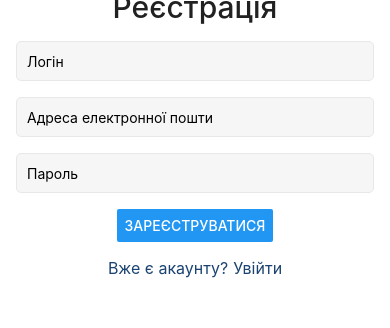
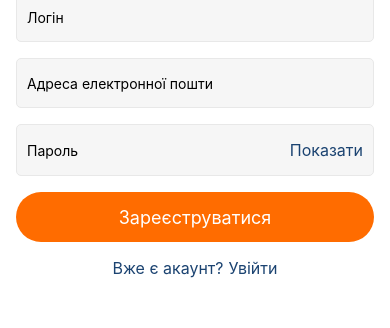
Before and after one commit to VasylRybotytskyi/react-native-hw-02, a React Native app in the folder AwesomeProject/: screen / in a window 390 px wide. Shown: the top 328 px of the page. Built offline with nearby package versions, Linux system fonts and the light colour scheme.

Commit message:
fixed error

```diff
--- a/AwesomeProject/Screens/LoginScreen.js
+++ b/AwesomeProject/Screens/LoginScreen.js
@@ -1,6 +1,5 @@
-import React from "react";
+import React, { useState } from "react";
 import {
-  Button,
   ImageBackground,
   Text,
   TextInput,
@@ -9,11 +8,18 @@ import {
   StyleSheet,
   Dimensions,
 } from "react-native";
+import { Button } from "react-native-elements";
 
 const windowWidth = Dimensions.get("window").width; // Для ширини екрану
 const windowHeight = Dimensions.get("window").height; // Для висоти екрану
 
 export const LoginScreen = () => {
+  const [showPassword, setShowPassword] = useState(false);
+
+  const togglePasswordVisibility = () => {
+    setShowPassword(!showPassword);
+  };
+
   return (
     <View style={styles.container}>
       <ImageBackground
@@ -26,8 +32,21 @@ export const LoginScreen = () => {
             style={styles.input}
             placeholder="Адреса електронної пошти"
           />
-          <TextInput style={styles.input} placeholder="Пароль" />
-          <Button style={styles.button} title="Увійти" onPress={() => {}} />
+          <View style={styles.passwordInputContainer}>
+            <TextInput
+              style={styles.passwordInput}
+              placeholder="Пароль"
+              secureTextEntry={!showPassword}
+            />
+            <TouchableOpacity onPress={togglePasswordVisibility}>
+              <Text style={styles.passwordToggleText}>
+                {showPassword ? "Сховати" : "Показати"}
+              </Text>
+            </TouchableOpacity>
+          </View>
+          <TouchableOpacity style={styles.buttonContainer} onPress={() => {}}>
+            <Button title="Увійти" buttonStyle={styles.button} />
+          </TouchableOpacity>
           <View style={styles.registerContainer}>
             <Text style={styles.registerText}>Немає акаунту?</Text>
             <TouchableOpacity onPress={() => {}}>
@@ -55,7 +74,7 @@ const styles = StyleSheet.create({
     display: "flex",
     gap: 16,
     backgroundColor: "rgba(255, 255, 255, 1)",
-    paddingTop: 32,
+    paddingTop: 92,
     paddingBottom: 144,
     paddingLeft: 16,
     paddingRight: 16,
@@ -65,6 +84,7 @@ const styles = StyleSheet.create({
     bottom: 0,
     left: 0,
     width: windowWidth,
+    alignItems: "center", // Відцентровує горизонтально
   },
   title: {
     fontWeight: "500",
@@ -75,28 +95,67 @@ const styles = StyleSheet.create({
   },
   input: {
     width: "100%",
-    height: 40,
+    height: 50,
     backgroundColor: "#F6F6F6",
     borderWidth: 1,
     borderColor: "rgba(232, 232, 232, 1)",
     borderRadius: 5,
     paddingHorizontal: 10,
   },
+  buttonContainer: {
+    width: "100%",
+  },
   button: {
     backgroundColor: "#FF6C00",
     borderRadius: 100,
+    height: 50,
   },
   registerContainer: {
     flexDirection: "row",
     justifyContent: "center",
   },
   registerText: {
-    fontWeight: 400,
+    fontWeight: "400",
     fontSize: 16,
-    color: "#212121",
+    color: "rgba(27, 67, 113, 1)",
   },
   registerLink: {
-    color: "blue",
+    color: "rgba(27, 67, 113, 1)",
     marginLeft: 5,
   },
+  image: {
+    position: "absolute",
+    width: 120,
+    height: 120,
+    backgroundColor: "#F6F6F6",
+    borderRadius: 16,
+    top: -60,
+  },
+  add: {
+    position: "absolute",
+    bottom: 20,
+    right: -12,
+    color: "rgba(255, 108, 0, 1)",
+  },
+  passwordInputContainer: {
+    width: "100%",
+    flexDirection: "row",
+    alignItems: "center",
+    justifyContent: "space-between",
+    borderWidth: 1,
+    borderColor: "rgba(232, 232, 232, 1)",
+    borderRadius: 5,
+    paddingHorizontal: 10,
+    backgroundColor: "#F6F6F6",
+  },
+  passwordInput: {
+    flex: 1,
+    height: 50,
+    backgroundColor: "#F6F6F6",
+  },
+  passwordToggleText: {
+    color: "#1B4371",
+    fontWeight: "400",
+    fontSize: 16,
+  },
 });
--- a/AwesomeProject/Screens/RegistrationScreen.js
+++ b/AwesomeProject/Screens/RegistrationScreen.js
@@ -1,6 +1,5 @@
-import React from "react";
+import React, { useState } from "react";
 import {
-  Button,
   ImageBackground,
   Text,
   TextInput,
@@ -9,13 +8,19 @@ import {
   StyleSheet,
   Dimensions,
 } from "react-native";
-
+import { Button } from "react-native-elements";
 import { AntDesign } from "@expo/vector-icons";
 
 const windowWidth = Dimensions.get("window").width; // Для ширини екрану
 const windowHeight = Dimensions.get("window").height; // Для висоти екрану
 
 export const RegistrationScreen = () => {
+  const [showPassword, setShowPassword] = useState(false);
+
+  const togglePasswordVisibility = () => {
+    setShowPassword(!showPassword);
+  };
+
   return (
     <View style={styles.container}>
       <ImageBackground
@@ -32,14 +37,23 @@ export const RegistrationScreen = () => {
             style={styles.input}
             placeholder="Адреса електронної пошти"
           />
-          <TextInput style={styles.input} placeholder="Пароль" />
-          <Button
-            style={styles.button}
-            title="Зареєструватися"
-            onPress={() => {}}
-          />
+          <View style={styles.passwordInputContainer}>
+            <TextInput
+              style={styles.passwordInput}
+              placeholder="Пароль"
+              secureTextEntry={!showPassword}
+            />
+            <TouchableOpacity onPress={togglePasswordVisibility}>
+              <Text style={styles.passwordToggleText}>
+                {showPassword ? "Сховати" : "Показати"}
+              </Text>
+            </TouchableOpacity>
+          </View>
+          <TouchableOpacity style={styles.buttonContainer} onPress={() => {}}>
+            <Button title="Зареєструватися" buttonStyle={styles.button} />
+          </TouchableOpacity>
           <View style={styles.registerContainer}>
-            <Text style={styles.registerText}>Вже є акаунту?</Text>
+            <Text style={styles.registerText}>Вже є акаунт?</Text>
             <TouchableOpacity onPress={() => {}}>
               <Text style={[styles.registerText, styles.registerLink]}>
                 Увійти
@@ -86,24 +100,27 @@ const styles = StyleSheet.create({
   },
   input: {
     width: "100%",
-    height: 40,
+    height: 50,
     backgroundColor: "#F6F6F6",
     borderWidth: 1,
     borderColor: "rgba(232, 232, 232, 1)",
     borderRadius: 5,
     paddingHorizontal: 10,
   },
+  buttonContainer: {
+    width: "100%",
+  },
   button: {
     backgroundColor: "#FF6C00",
     borderRadius: 100,
-    width: "100%",
+    height: 50,
   },
   registerContainer: {
     flexDirection: "row",
     justifyContent: "center",
   },
   registerText: {
-    fontWeight: 400,
+    fontWeight: "400",
     fontSize: 16,
     color: "rgba(27, 67, 113, 1)",
   },
@@ -125,4 +142,25 @@ const styles = StyleSheet.create({
     right: -12,
     color: "rgba(255, 108, 0, 1)",
   },
+  passwordInputContainer: {
+    width: "100%",
+    flexDirection: "row",
+    alignItems: "center",
+    justifyContent: "space-between",
+    borderWidth: 1,
+    borderColor: "rgba(232, 232, 232, 1)",
+    borderRadius: 5,
+    paddingHorizontal: 10,
+    backgroundColor: "#F6F6F6",
+  },
+  passwordInput: {
+    flex: 1,
+    height: 50,
+    backgroundColor: "#F6F6F6",
+  },
+  passwordToggleText: {
+    color: "#1B4371",
+    fontWeight: "400",
+    fontSize: 16,
+  },
 });
--- a/AwesomeProject/package.json
+++ b/AwesomeProject/package.json
@@ -13,7 +13,8 @@
     "expo": "~48.0.18",
     "expo-status-bar": "~1.4.4",
     "react": "18.2.0",
-    "react-native": "0.71.8"
+    "react-native": "0.71.8",
+    "react-native-elements": "^3.4.3"
   },
   "devDependencies": {
     "@babel/core": "^7.20.0"
```
Also changed, not shown: 1 other file (tests, documents, lock files or other folders).
